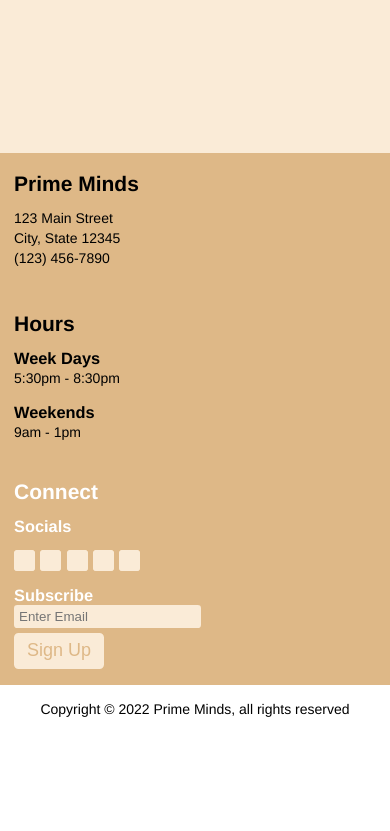
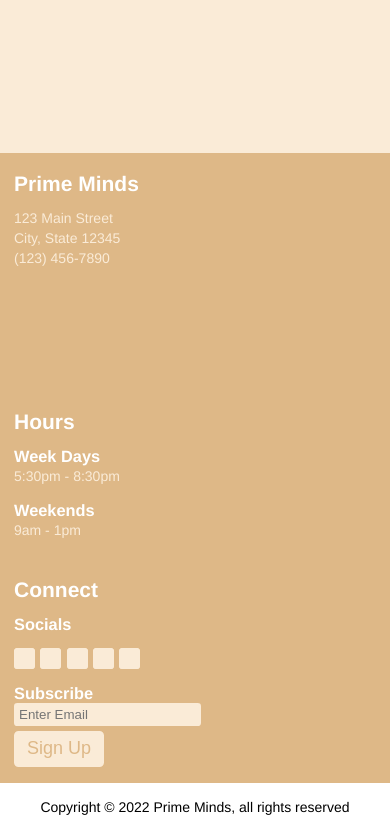
Before and after one commit to gohopventure/prime-minds, an Angular app: page /home in a window 390 px wide. Shown: the part 4194-5025 px from the top of the page. Before the commit the page ends 4927 px from the top, so only its background shows below. Built offline with nearby package versions, Linux system fonts and the light colour scheme.

Commit message:
Updates font colors

```diff
--- a/src/app/components/address-card/address-card.component.css
+++ b/src/app/components/address-card/address-card.component.css
@@ -6,19 +6,23 @@
 }
 
 h2 {
+    color: white;
     margin: 1em 0 0 0 ;
 }
 
 .address {
-    margin: 1em 0 0 0;
+    margin: 1em 0;
 }
 
 p {
+    max-width: 30em;
+    color: antiquewhite;
     margin: 0;
 }
 
 @media only screen and (max-width: 700px) {
     .card-container {
-        height: 10em;
+        min-height: 10em;
+        margin-bottom: 2em;
     }
 }
--- a/src/app/components/op-hours-card/op-hours-card.component.css
+++ b/src/app/components/op-hours-card/op-hours-card.component.css
@@ -6,10 +6,12 @@
 }
 
 h2 {
+    color: white;
     margin: 1em 0 0 0 ;
 }
 
 h3 {
+    color: white;
     margin: 0;
 }
 
@@ -21,6 +23,7 @@ h3 {
 }
 
 p {
+    color: antiquewhite;
     margin: 0 0 1em 0;
 }
 
```
